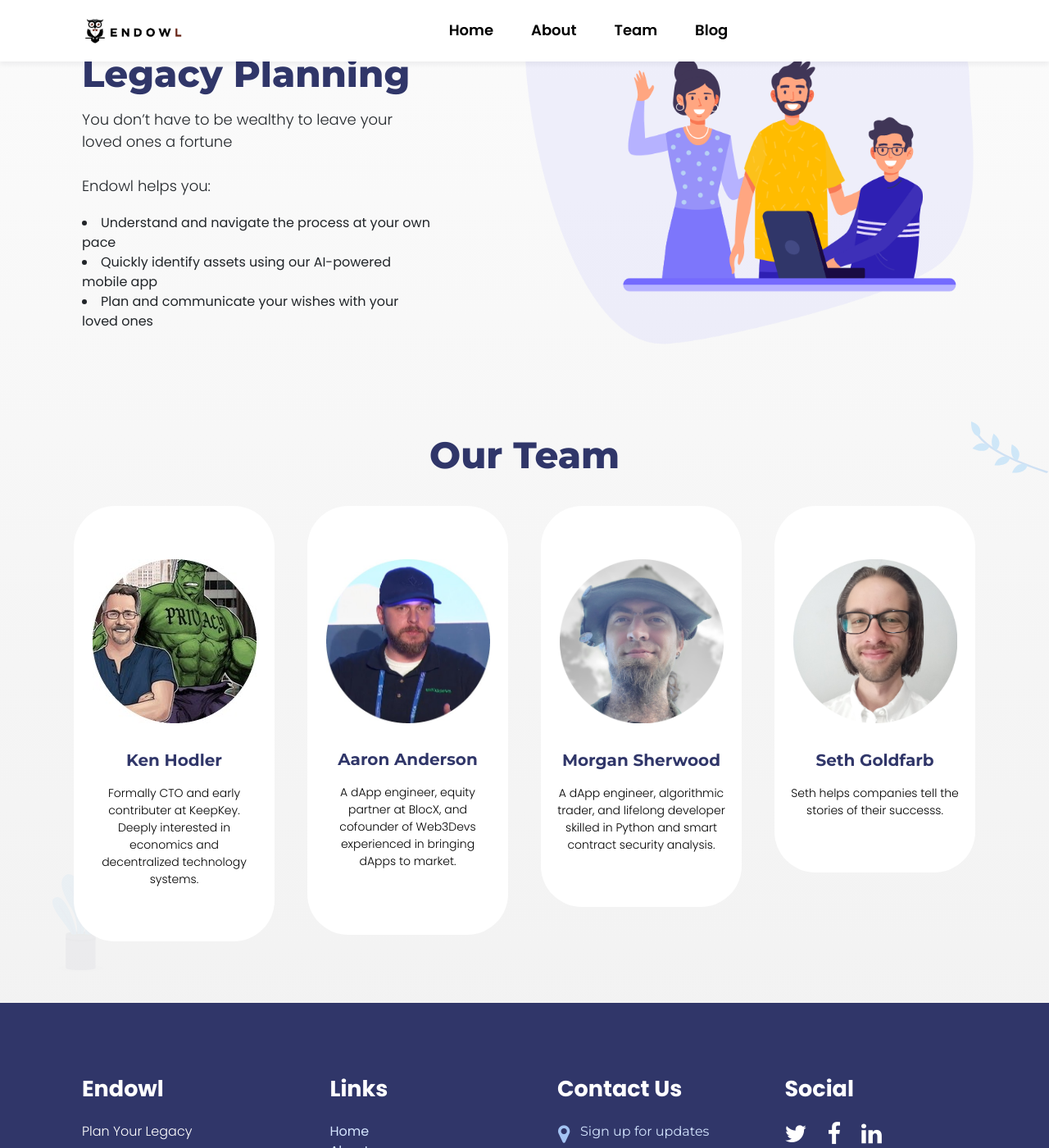
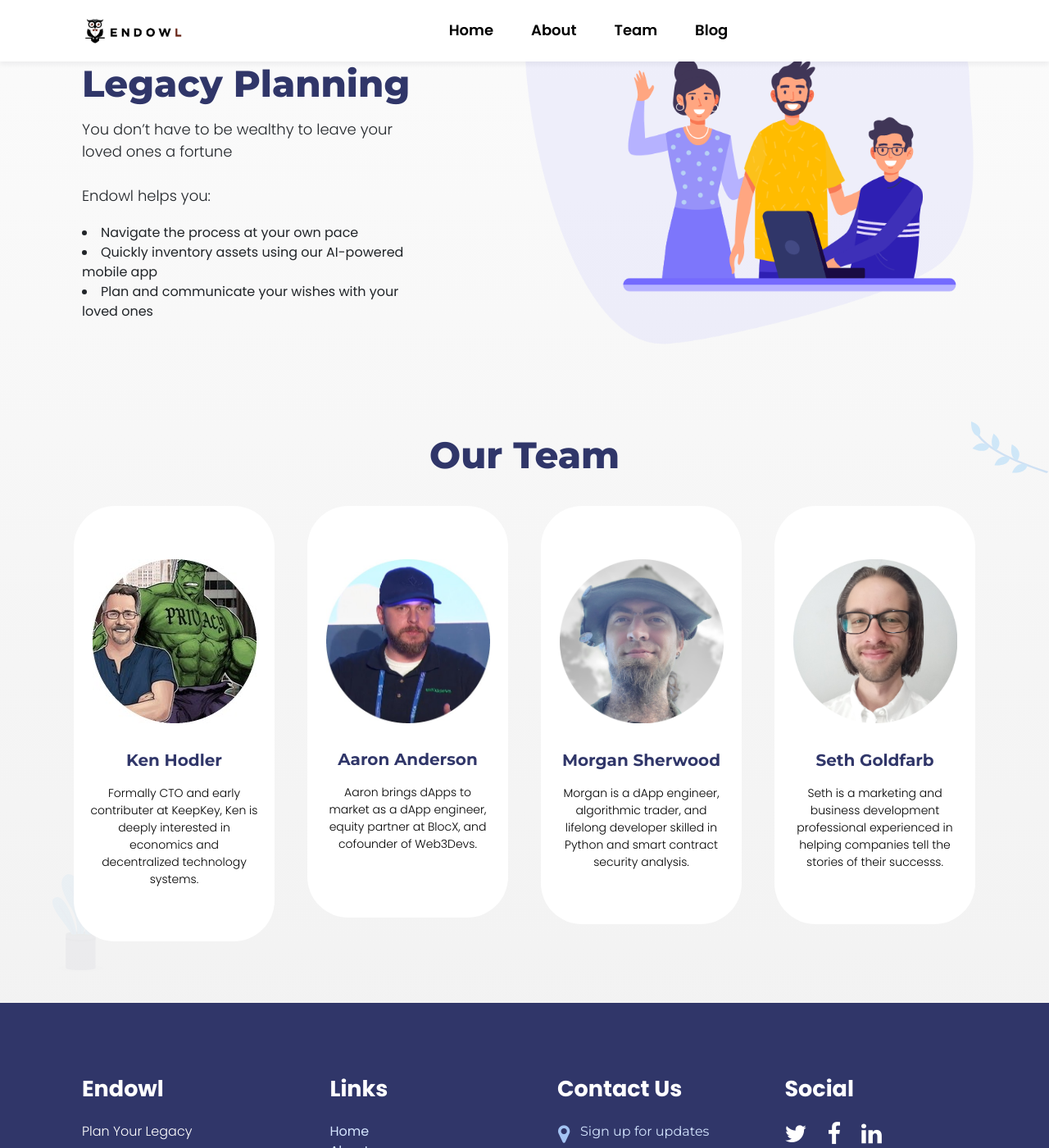
Before and after one commit to endowl/endowl, a Jekyll site: the page built from index.html, in a window 1280 px wide and 1400 px high, scrolled down 898 px. Shown: the whole window at 82% size. Built offline with Jekyll 4.4.1, drawn with Linux system fonts in a browser that asks for light colours.

```diff
--- a/index.html
+++ b/index.html
@@ -38,8 +38,8 @@ layout: default
             <p class="services-subtitle">Virtual Endowlment</p>
             <h2 class="services-title">Legacy Planning</h2>
             <p class="services-text">You don’t have to be wealthy to leave your loved ones a fortune<br><br>Endowl helps you:<br>
-            <li>Understand and navigate the process at your own pace</li>
-            <li>Quickly identify assets using our AI-powered mobile app</li>
+            <li>Navigate the process at your own pace</li>
+            <li>Quickly inventory assets using our AI-powered mobile app</li>
             <li>Plan and communicate your wishes with your loved ones</li>
             </p>
         </div>
@@ -69,7 +69,7 @@ layout: default
                         <img src="{{ "/assets/images/headshotKen.jpg" | relative_url }}" style="height: 200px;width: 200px;">
                     </div>
                     <h3 class="blog-post-title">Ken Hodler</h3>
-                    <p class="blog-post-text">Formally CTO and early contributer at KeepKey. Deeply interested in economics and decentralized technology systems.</p>
+                    <p class="blog-post-text">Formally CTO and early contributer at KeepKey, Ken is deeply interested in economics and decentralized technology systems.</p>
                     <!--								<a  class="blog-post-link" href="#news">Read More</a>-->
                 </div>
             </div>
@@ -80,7 +80,7 @@ layout: default
                     </div>
                     <h3 class="blog-post-title">Aaron Anderson</h3>
                     <!--                                <h4 class="blog-post-subtitle">Keywords</h4>-->
-                    <p class="blog-post-text mb-4">A dApp engineer, equity partner at BlocX, and cofounder of Web3Devs experienced in bringing dApps to market.</p>
+                    <p class="blog-post-text mb-4">Aaron brings dApps to market as a dApp engineer, equity partner at BlocX, and cofounder of Web3Devs.</p>
                     <!--								<a class="nav-link learn-more-btn" href="#news">Read More</a>-->
                 </div>
             </div>
@@ -90,7 +90,7 @@ layout: default
                         <img src="{{ "/assets/images/headshotMorgan.jpg" | relative_url }}" style="height: 200px;width: 200px;">
                     </div>
                     <h3 class="blog-post-title">Morgan Sherwood</h3>
-                    <p class="blog-post-text">A dApp engineer, algorithmic trader, and lifelong developer skilled in Python and smart contract security analysis.</p>
+                    <p class="blog-post-text">Morgan is a dApp engineer, algorithmic trader, and lifelong developer skilled in Python and smart contract security analysis.</p>
                     <!--								<a class="blog-post-link" href="#news">Read More</a>-->
                 </div>
             </div>
@@ -100,7 +100,7 @@ layout: default
                         <img src="{{ "/assets/images/headshotseth.jpg" | relative_url }}" style="height: 200px;width: 200px;">
                     </div>
                     <h3 class="blog-post-title">Seth Goldfarb</h3>
-                    <p class="blog-post-text">Seth helps companies tell the stories of their successs.</p>
+                    <p class="blog-post-text">Seth is a marketing and business development professional experienced in helping companies tell the stories of their successs.</p>
                     <!--								<a class="blog-post-link" href="#news">Read More</a>-->
                 </div>
             </div>
```
Also changed, not shown: blog/_posts/2020-11-16-estate-planning-checklist.md (renamed from blog/_drafts/2020-11-16-estate-planning-checklist.md, +19 -11 lines), blog/_drafts/2020-11-23-probate-checklist.md (renamed from blog/_drafts/2020-11-23-probate-checklist.html).
